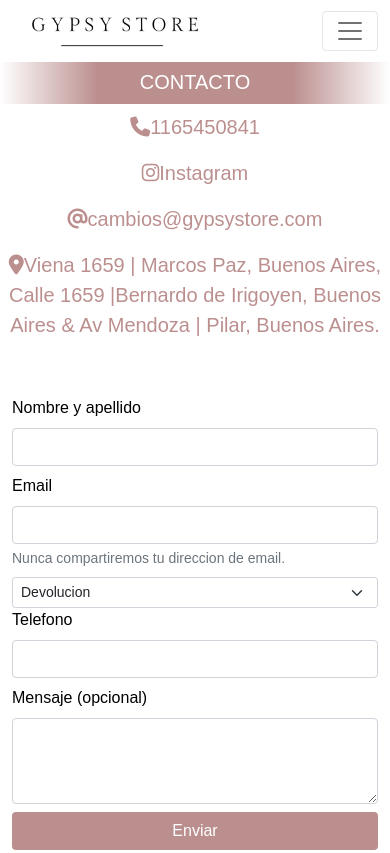
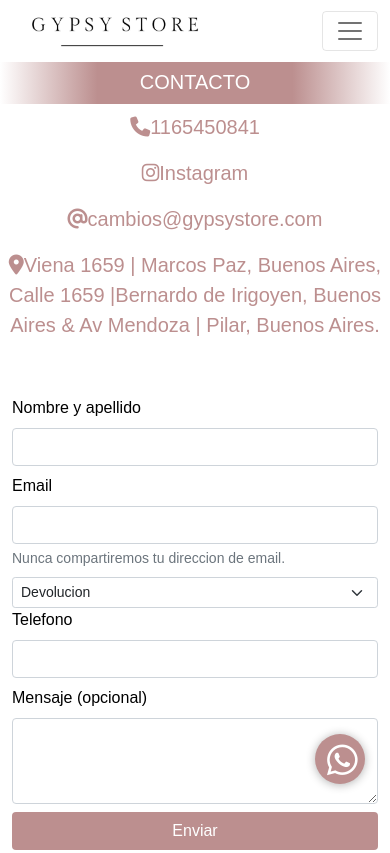
Before and after one commit to Sofiaspinelli/gypsystore, a website: page pages/contacto.html in a window 390 px wide. Shown: the top 853 px of the page. Drawn offline with nearby package versions, Linux system fonts and the light colour scheme.

Commit message:
boton whatssap

```diff
--- a/pages/contacto.html
+++ b/pages/contacto.html
@@ -70,7 +70,7 @@
 
         <div>
             <p class="text-center text-color"><i class="fa-solid fa-phone text-color"></i>1165450841</p>
-            <p class="text-center text-color"><a href="#" class="linkk"><i class="fa-brands fa-instagram text-color"></i>Instagram</a></p>
+            <p class="text-center text-color"><a href="https://www.instagram.com/gyppsy_store/" class="linkk" target="_blank"><i class="fa-brands fa-instagram text-color"></i>Instagram</a></p>
             <p class="text-center text-color"><i class="fa-solid fa-at text-color"></i>cambios@gypsystore.com</p>
             <p class="text-center text-color"><i class="fa-solid fa-location-dot text-color"></i>Viena 1659 | Marcos Paz, Buenos Aires, Calle 1659 |Bernardo de Irigoyen, Buenos Aires & Av Mendoza | Pilar, Buenos Aires.</p>
         </div>
@@ -105,7 +105,9 @@
             </form>
         </div>
         </div>
-
+        <a href="https://api.whatsapp.com/send?phone=1165450841&text=Hola!%20Gracias%20por%20comunicarte%20con%20Gypsy%20Store.%20En%20breve%20uno%20de%20nuestros%20asesores%20se%20comunicar%C3%A1%20con%20vos" class="btn-wsp" target="_blank">
+            <i class="fa fa-whatsapp icono container"></i>
+        </a>
 
         <footer class="footer-03">
             <h3><b> GYPSY STORE</b></h3>
--- a/scss/_root.scss
+++ b/scss/_root.scss
@@ -29,3 +29,29 @@
     display: flex;
     justify-content: center;
 }
+.btn-wsp{
+    position:fixed;
+    width:50px;
+    height:50px;
+    line-height: 54px;
+    bottom:60px;
+    right:25px;
+    background:rosybrown;
+    color:#FFF;
+    border-radius:50px;
+    text-align:center;
+    font-size:35px;
+    box-shadow: 0px 1px 10px rgba(0,0,0,0.3);
+    z-index:100;
+    transition: all 300ms ease;
+}
+.btn-wsp:hover{
+    background: #20ba5a;
+}
+@media only screen and (min-width:320px) and (max-width:768px){
+    .btn-wsp{
+        width:50px;
+        height:50px;
+        line-height: 54px;
+    }
+}
```
Also changed, not shown: index.html (+4 -1 lines), pages/comprar.html (+3 -1 lines), pages/iniciarSesion.html (+3 -1 lines), pages/nosotros.html (+3 -1 lines), pages/registrarse.html (+3 -1 lines), css/estilos.css, scss/_header.scss (line endings or trailing spaces).
